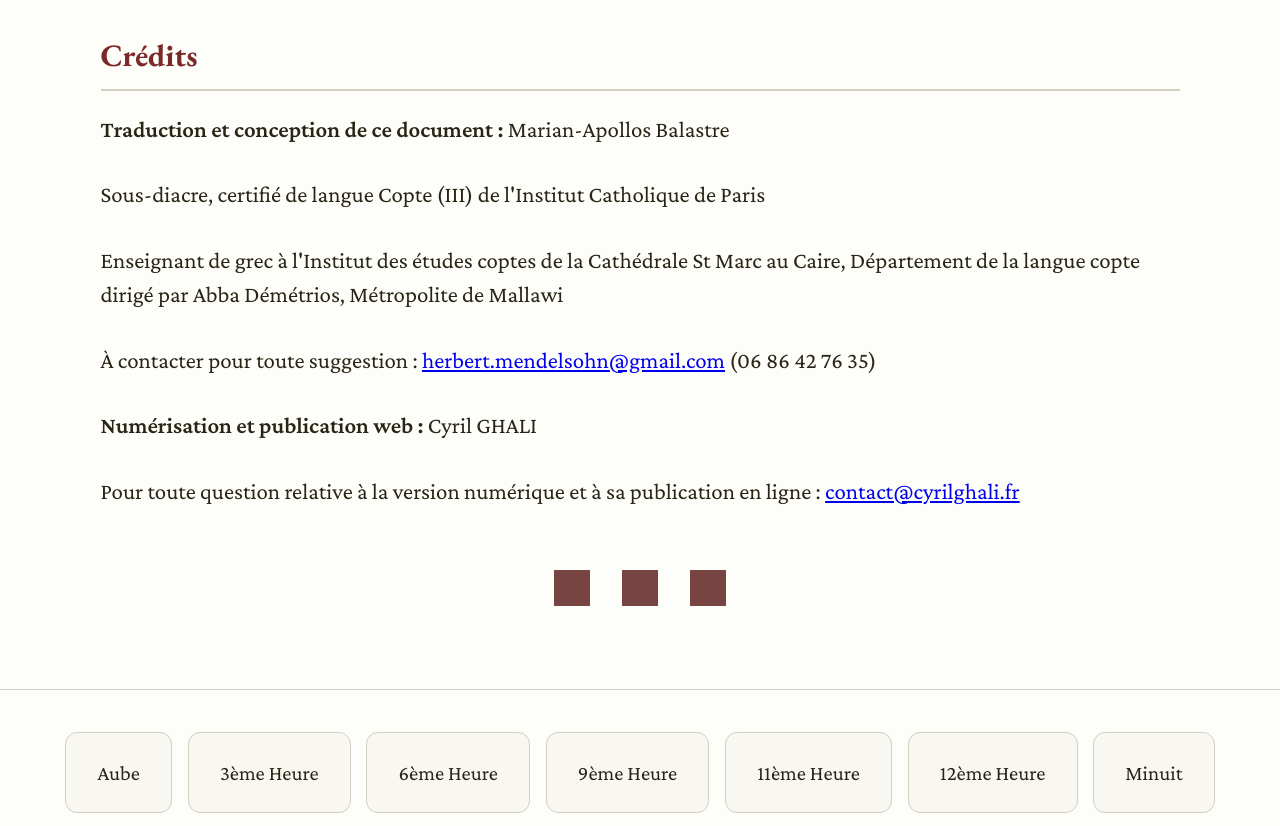
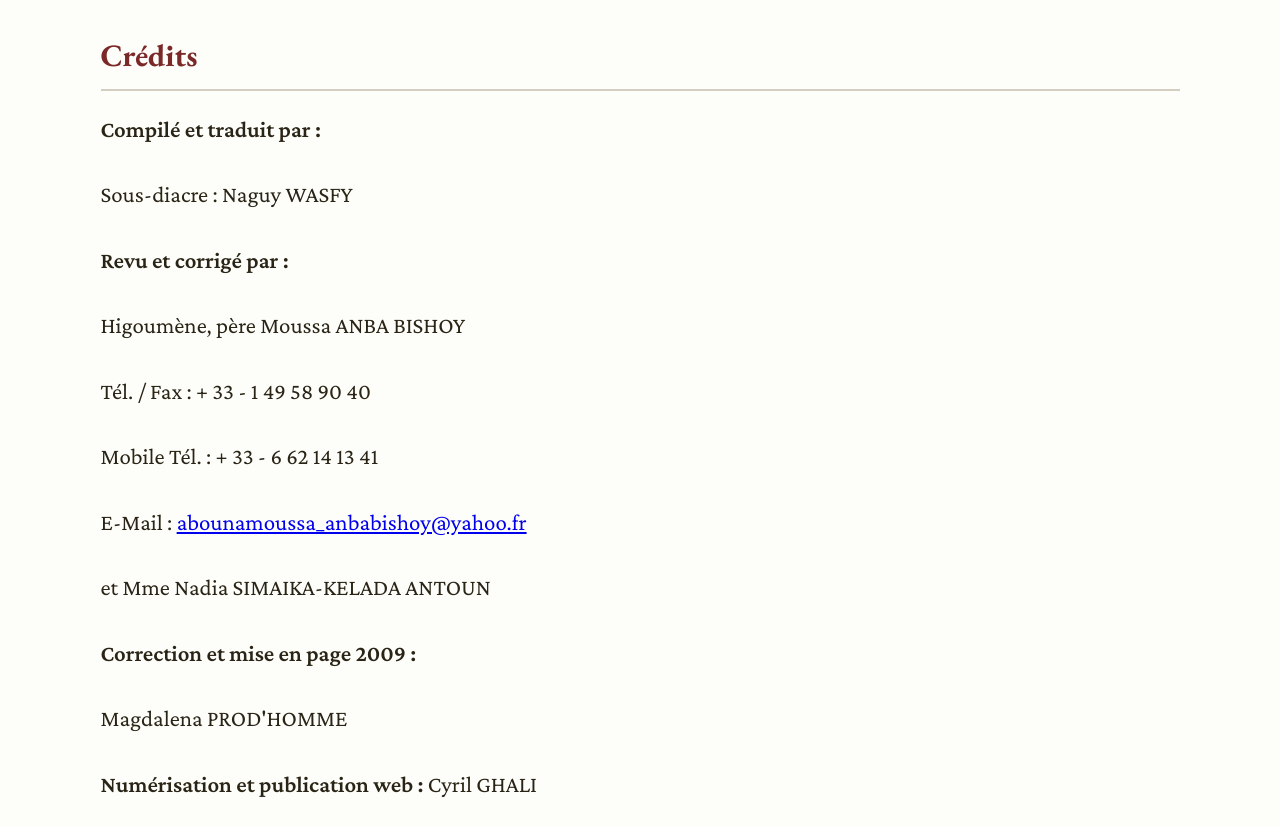
Before and after one commit to cyrilghali/agpia, a website: page fr-old/about.html in a window 1280 px wide. Shown: the part 5610-6436 px from the top of the page. Drawn offline with Linux system fonts and the light colour scheme; grey boxes are pictures that could not be loaded.

Commit message:
fix credits

```diff
--- a/fr-old/about.html
+++ b/fr-old/about.html
@@ -177,10 +177,16 @@
 <!-- Credits -->
 <section class="section">
 <h2 class="section-title">Crédits</h2>
-<div class="prayer-text"><strong>Traduction et conception de ce document :</strong> Marian-Apollos Balastre</div>
-<div class="prayer-text">Sous-diacre, certifié de langue Copte (III) de l'Institut Catholique de Paris</div>
-<div class="prayer-text">Enseignant de grec à l'Institut des études coptes de la Cathédrale St Marc au Caire, Département de la langue copte dirigé par Abba Démétrios, Métropolite de Mallawi</div>
-<div class="prayer-text">À contacter pour toute suggestion : <a href="mailto:herbert.mendelsohn@gmail.com">herbert.mendelsohn@gmail.com</a> (06 86 42 76 35)</div>
+<div class="prayer-text"><strong>Compilé et traduit par :</strong></div>
+<div class="prayer-text">Sous-diacre : Naguy WASFY</div>
+<div class="prayer-text" style="margin-top: 1.2em;"><strong>Revu et corrigé par :</strong></div>
+<div class="prayer-text">Higoumène, père Moussa ANBA BISHOY</div>
+<div class="prayer-text">Tél. / Fax : + 33 - 1 49 58 90 40</div>
+<div class="prayer-text">Mobile Tél. : + 33 - 6 62 14 13 41</div>
+<div class="prayer-text">E-Mail : <a href="mailto:abounamoussa_anbabishoy@yahoo.fr">abounamoussa_anbabishoy@yahoo.fr</a></div>
+<div class="prayer-text">et Mme Nadia SIMAIKA-KELADA ANTOUN</div>
+<div class="prayer-text" style="margin-top: 1.2em;"><strong>Correction et mise en page 2009 :</strong></div>
+<div class="prayer-text">Magdalena PROD'HOMME</div>
 <div class="prayer-text" style="margin-top: 1.2em;"><strong>Numérisation et publication web :</strong> Cyril GHALI</div>
 <div class="prayer-text">Pour toute question relative à la version numérique et à sa publication en ligne : <a href="mailto:contact@cyrilghali.fr">contact@cyrilghali.fr</a></div>
 </section>
```
